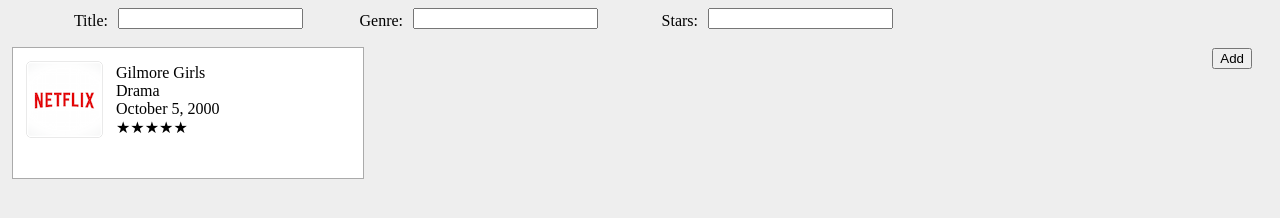
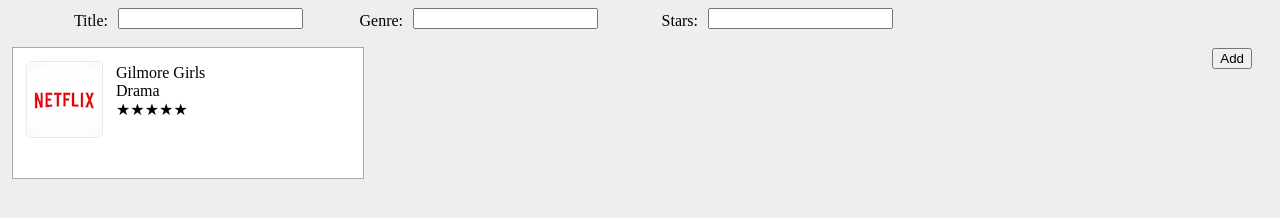
Before and after one commit to szow79/backbone-showcase-on-rails, a plain HTML site: page client/index.html in a window 1280 px wide. Drawn offline with Linux system fonts and the light colour scheme.

Commit message:
date field does not exist

```diff
--- a/client/index.html
+++ b/client/index.html
@@ -18,7 +18,6 @@
           <ul>
             <li>Gilmore Girls</li>
             <li>Drama</li>
-            <li>October 5, 2000</li>
             <li>★★★★★</li>
           </ul>
         </div>
```
